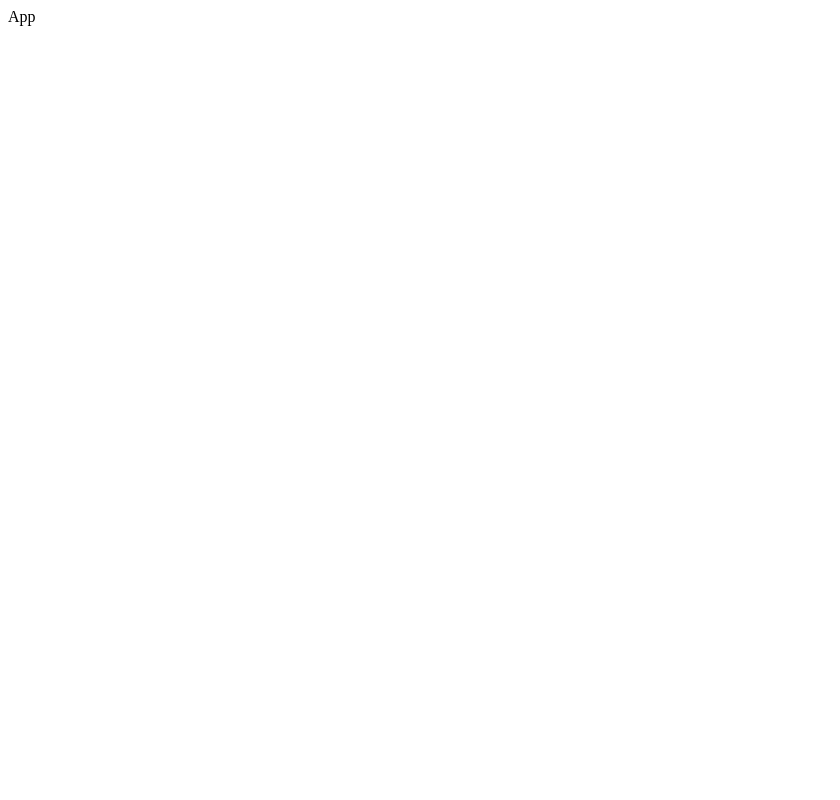
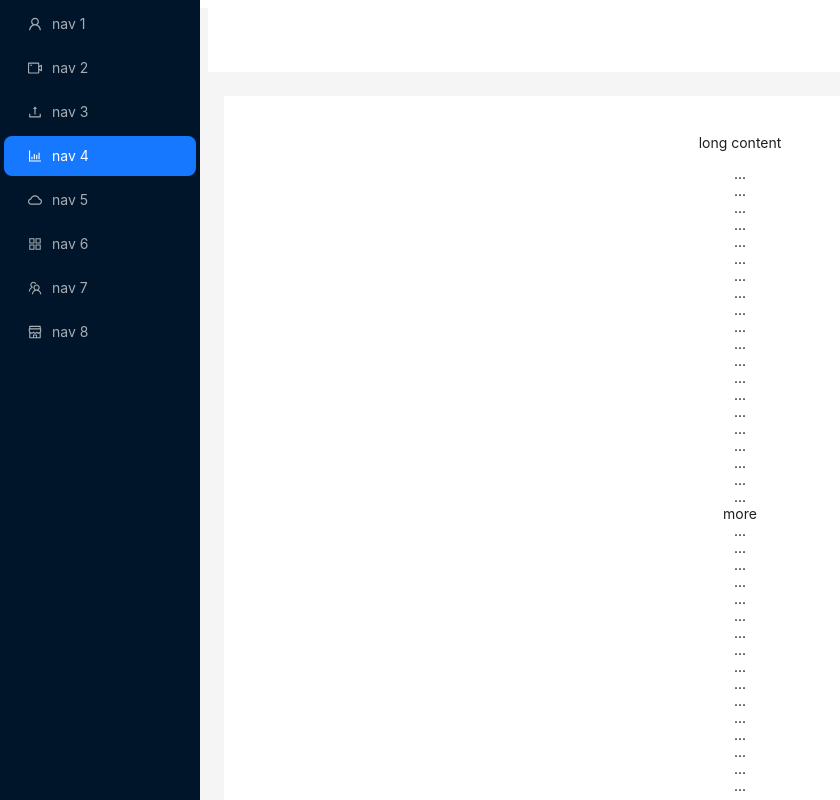
Before and after one commit to toanhhg123/schedule-frontend, a React (Vite) app: page / in a window 1280 px wide. Shown: the top 800 px of the page, without its empty margins (0-840 px from the left). Built offline with nearby package versions, Linux system fonts and the light colour scheme.

Commit message:
rebase main

```diff
--- a/src/App.tsx
+++ b/src/App.tsx
@@ -1,5 +1,11 @@
+import DashBoard from './sections/DashBoard'
+
 const App = () => {
-  return <div>App</div>
+  return (
+    <>
+      <DashBoard />
+    </>
+  )
 }
 
 export default App
--- /dev/null
+++ b/src/sections/DashBoard.tsx
@@ -0,0 +1,75 @@
+import React from 'react'
+import {
+  AppstoreOutlined,
+  BarChartOutlined,
+  CloudOutlined,
+  ShopOutlined,
+  TeamOutlined,
+  UploadOutlined,
+  UserOutlined,
+  VideoCameraOutlined
+} from '@ant-design/icons'
+import type { MenuProps } from 'antd'
+import { Layout, Menu, theme } from 'antd'
+
+const items: MenuProps['items'] = [
+  UserOutlined,
+  VideoCameraOutlined,
+  UploadOutlined,
+  BarChartOutlined,
+  CloudOutlined,
+  AppstoreOutlined,
+  TeamOutlined,
+  ShopOutlined
+].map((icon, index) => ({
+  key: String(index + 1),
+  icon: React.createElement(icon),
+  label: `nav ${index + 1}`
+}))
+
+const DashBoard = () => {
+  const { Header, Content, Footer, Sider } = Layout
+  const {
+    token: { colorBgContainer }
+  } = theme.useToken()
+
+  return (
+    <>
+      <Layout hasSider>
+        <Sider
+          style={{
+            overflow: 'auto',
+            height: '100vh',
+            position: 'fixed',
+            left: 0,
+            top: 0,
+            bottom: 0
+          }}
+        >
+          <div className='demo-logo-vertical' />
+          <Menu theme='dark' mode='inline' defaultSelectedKeys={['4']} items={items} />
+        </Sider>
+        <Layout className='site-layout' style={{ marginLeft: 200 }}>
+          <Header style={{ padding: 0, background: colorBgContainer }} />
+          <Content style={{ margin: '24px 16px 0', overflow: 'initial' }}>
+            <div style={{ padding: 24, textAlign: 'center', background: colorBgContainer }}>
+              <p>long content</p>
+              {
+                // indicates very long content
+                Array.from({ length: 100 }, (_, index) => (
+                  <React.Fragment key={index}>
+                    {index % 20 === 0 && index ? 'more' : '...'}
+                    <br />
+                  </React.Fragment>
+                ))
+              }
+            </div>
+          </Content>
+          <Footer style={{ textAlign: 'center' }}>Ant Design ©2023 Created by Ant UED</Footer>
+        </Layout>
+      </Layout>
+    </>
+  )
+}
+
+export default DashBoard
```
Also changed, not shown: src/assets/css/App.css (added), src/assets/css/index.css (added), 2 other files (tests, documents, lock files or other folders).
